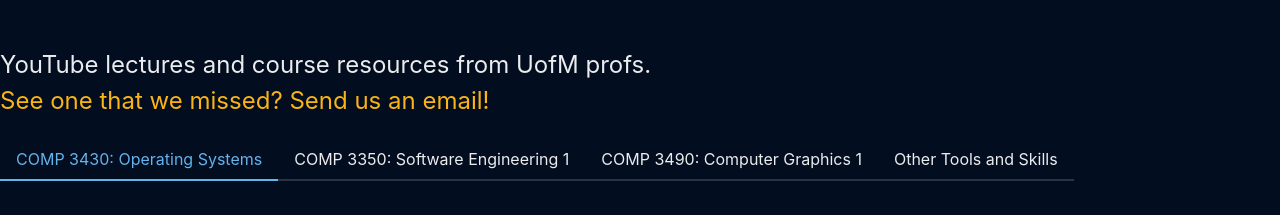
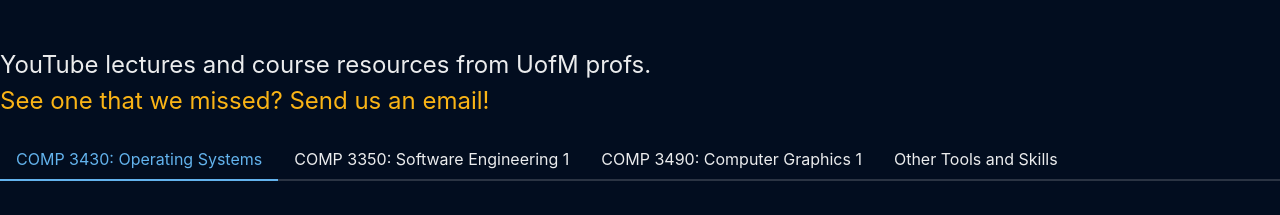
Before and after one commit to umanitoba-cssa/cssa-website-react, a React (Create React App) app: page /resources in a window 1280 px wide. Shown: the part 1620-1835 px from the top of the page. Built offline with nearby package versions, Linux system fonts and the light colour scheme; no server answers.

Commit message:
another small css tweak

```diff
--- a/src/pages/Resources/Resources.tsx
+++ b/src/pages/Resources/Resources.tsx
@@ -115,7 +115,7 @@
 
                 <Tabs marginTop={5}>
                     <Box overflow='auto'>
-                        <TabList w='max-content'>
+                        <TabList w='max-content' minW='100%'>
                             {courseTabs}
                         </TabList>
                     </Box>
```
